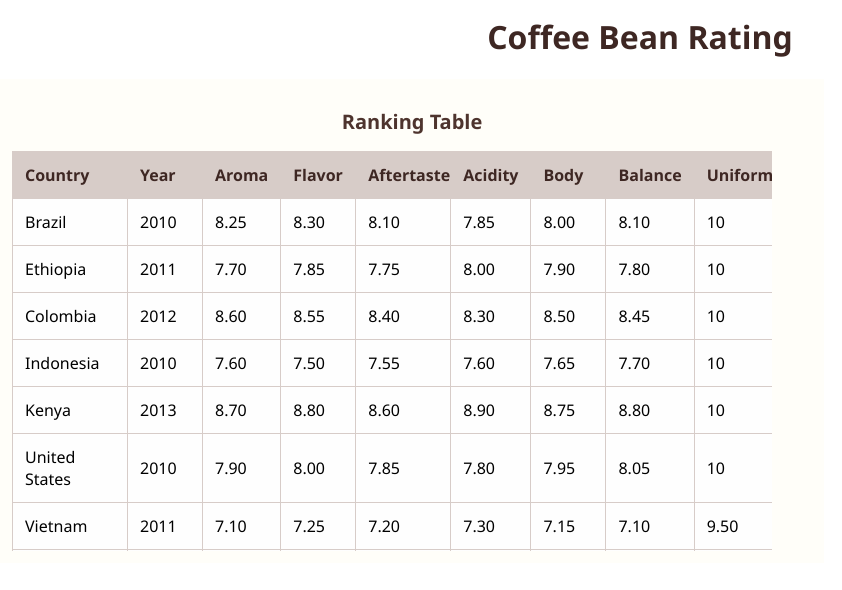
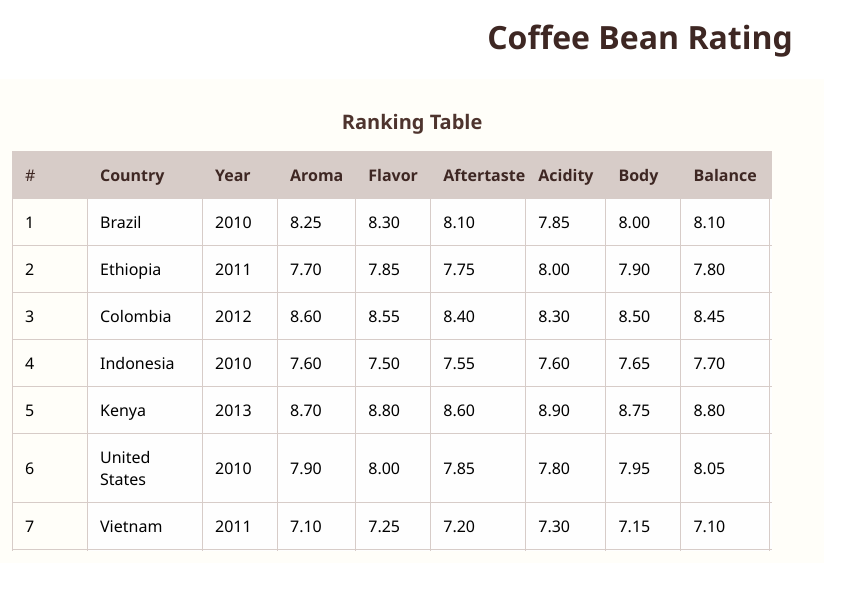
Before and after one commit to cynic10/CS_571_beanRating, a React (Create React App) app in the folder my-app/: page / in a window 1280 px wide. Shown: the top 590 px of the page, without its empty margins (0-842 px from the left). Built offline with nearby package versions, Linux system fonts and the light colour scheme.

Commit message:
modified:   my-app/src/components/RankingTable/RankingTable.css 	modified:   my-app/src/components/RankingTable/RankingTable.js

```diff
--- a/my-app/src/components/RankingTable/RankingTable.css
+++ b/my-app/src/components/RankingTable/RankingTable.css
@@ -37,22 +37,16 @@
     border: 1px solid #d7ccc8;
     padding: 12px;
     text-align: left;
+    min-width: 50px;
+    max-width: 70px;
+    width: 10%;
   }
 
-  /* Wide Country column */
-.ranking-table th:first-child,
-.ranking-table td:first-child {
+.ranking-table td:nth-child(2),
+.ranking-table th:nth-child(2) {
     min-width: 90px;
     max-width: 110px;
     width: 20%;
-}
-
-/* Smaller other columns */
-.ranking-table th:not(:first-child),
-.ranking-table td:not(:first-child) {
-  min-width: 50px;
-  max-width: 70px;
-  width: 10%;
   }
 
   .ranking-table th {
@@ -73,3 +67,15 @@
     background-color: #d7ccc8;
     z-index: 2;
   }
+
+  .sticky-col {
+    position: sticky;
+    left: 0;
+    background-color: #fffef9;
+    text-align: center;
+    font-weight: normal;
+    min-width: 60px;
+    max-width: 60px;
+    width: 60px;
+    border-right: 1px solid #d7ccc8;
+  }
--- a/my-app/src/components/RankingTable/RankingTable.js
+++ b/my-app/src/components/RankingTable/RankingTable.js
@@ -38,6 +38,7 @@ const RankingTable = () => {
       <table>
         <thead>
           <tr>
+            <th className="sticky-col">#</th> {/* New sticky index header */}
             {columns.map((col) => (
               <th key={col} onClick={() => handleSort(col)} style={{ cursor: 'pointer' }}>
                 {col} {sortColumn === col ? (sortAsc ? '↑' : '↓') : ''}
@@ -46,11 +47,12 @@ const RankingTable = () => {
           </tr>
         </thead>
         <tbody>
-          {data.map((row, idx) => (
-            <tr key={idx}>
-              {columns.map((col) => (
-                <td key={col}>{row[col]}</td>
-              ))}
+            {data.map((row, idx) => (
+                <tr key={idx}>
+                    <td className="sticky-col">{idx + 1}</td> {/* New sticky index cell */}
+                    {columns.map((col) => (
+                        <td key={col}>{row[col]}</td>
+                 ))}
             </tr>
           ))}
         </tbody>
```
Lines whose indentation alone changed are shown as unchanged.
